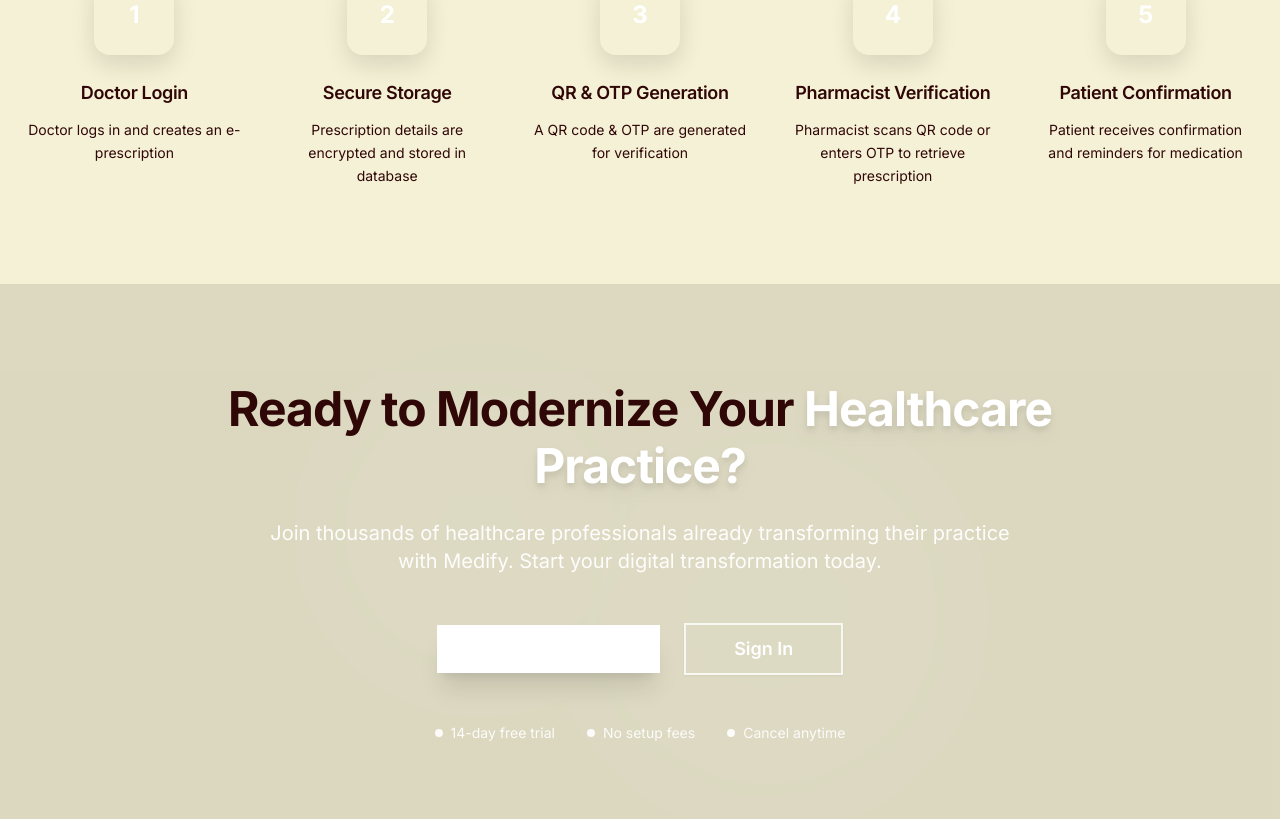
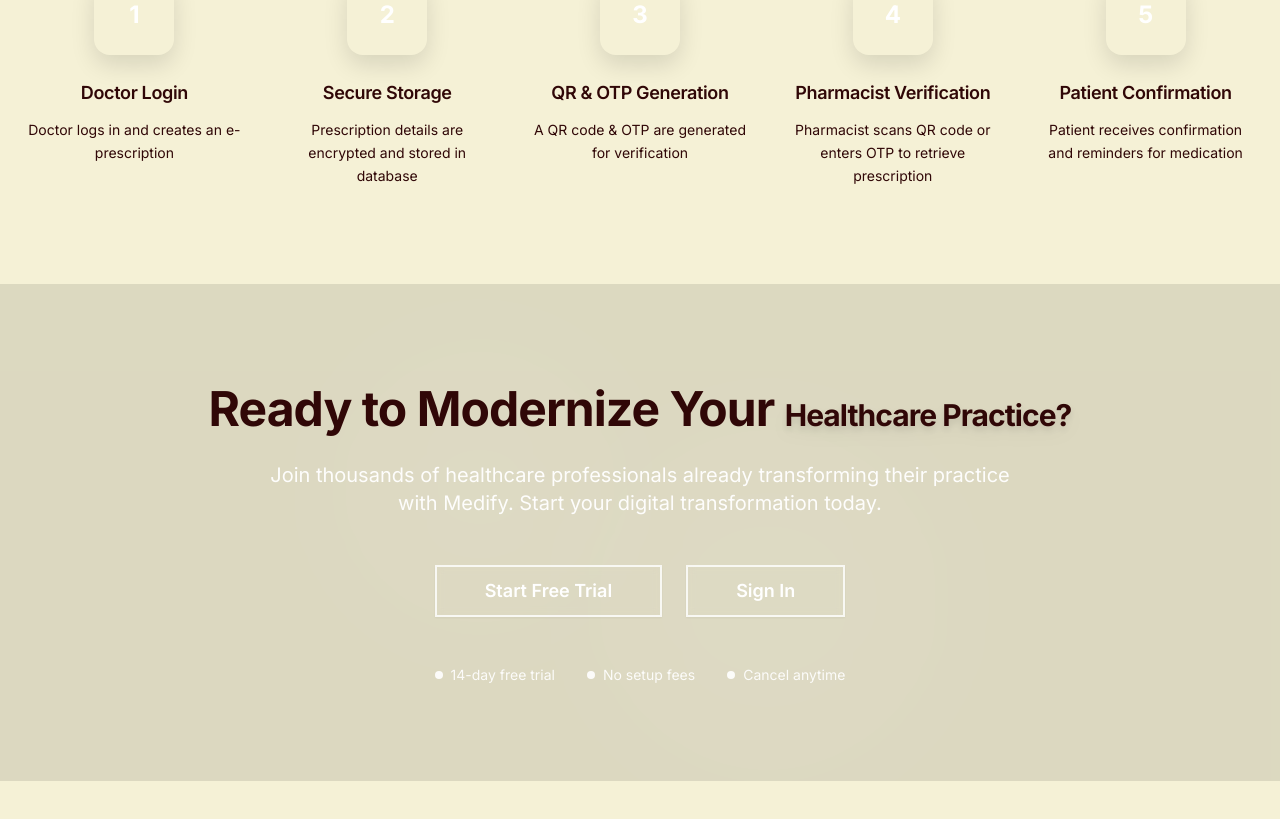
Before and after one commit to garvit45621/script-scan-secure, a React (Vite) app: page / in a window 1280 px wide. Shown: the part 1662-2481 px from the top of the page. After the commit the page ends 2443 px from the top, so only its background shows below. Built offline with nearby package versions, Linux system fonts and the light colour scheme.

Commit message:
Update Index.tsx
khushal the Goat  3(cattles  ->parth ,  vedant  ,  kratik)

```diff
--- a/src/pages/Index.tsx
+++ b/src/pages/Index.tsx
@@ -154,7 +154,7 @@ const Index = () => {
         <div className="max-w-5xl mx-auto text-center relative z-10 fade-in-up">
           <h2 className="text-3xl md:text-4xl lg:text-5xl font-bold mb-6 leading-tight">
             Ready to Modernize Your{" "}
-            <span className="text-white drop-shadow-lg">
+            <span className="text-3xl drop-shadow-lg">
               Healthcare Practice?
             </span>
           </h2>
@@ -163,7 +163,7 @@ const Index = () => {
             Start your digital transformation today.
           </p>
           <div className="flex flex-col sm:flex-row gap-6 justify-center items-center">
-            <Button asChild size="lg" variant="secondary" className="bg-white text-primary hover:bg-white/90 shadow-xl text-lg px-12 py-6 font-semibold">
+            <Button asChild size="lg" variant="secondary" className="border-2 border-white/80 text-white hover:bg-white/10 backdrop-blur-sm text-lg px-12 py-6 font-semibold">
               <Link to="/register">Start Free Trial</Link>
             </Button>
             <Button asChild size="lg" variant="outline" className="border-2 border-white/80 text-white hover:bg-white/10 backdrop-blur-sm text-lg px-12 py-6 font-semibold">
```
